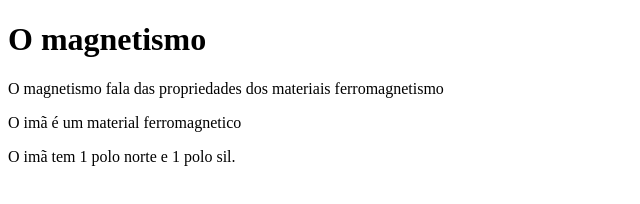
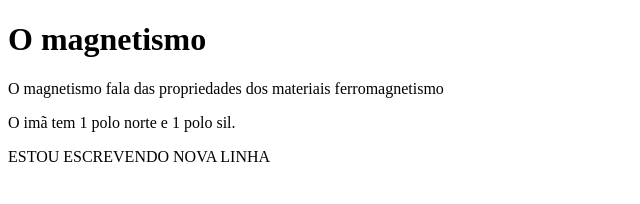
Before and after one commit to WendelHenrique15/magnetismo, a plain HTML site: page index.html in a window 1280 px wide. Shown: the whole page, without its empty margins (0-640 px from the left). Drawn offline with Linux system fonts and the light colour scheme.

Commit message:
terceira versao

```diff
--- a/index.html
+++ b/index.html
@@ -8,9 +8,7 @@
 <body>
     <h1>O magnetismo</h1>
     <p>O magnetismo fala das propriedades dos materiais ferromagnetismo</p>
-    <p>O imã é um material ferromagnetico</p>
- <p>O imã tem 1 polo norte e 1 polo sil.</p>
-
-
+    <p>O imã tem 1 polo norte e 1 polo sil.</p>
+<p>ESTOU ESCREVENDO NOVA LINHA</p>
 </body>
 </html>
```
